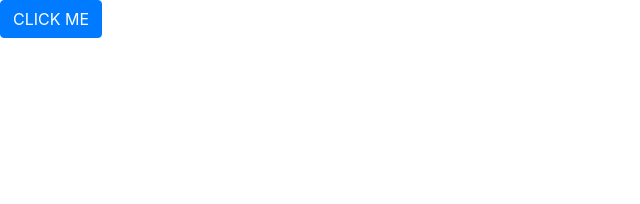
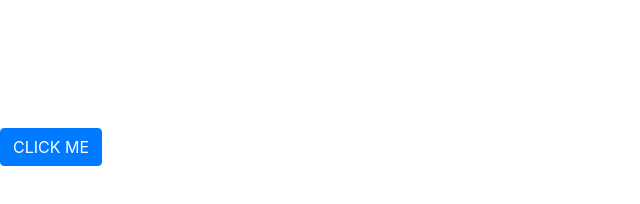
Before and after one commit to memehehehe/somethingforyou, a plain HTML site: page index.html in a window 1280 px wide. Shown: the whole page, without its empty margins (0-640 px from the left). Drawn offline with nearby package versions, Linux system fonts and the light colour scheme.

Commit message:
Update style.css

```diff
--- a/style.css
+++ b/style.css
@@ -1,5 +1,5 @@
 button{
-    margin-top:10%;
+    margin-top:10%!important;
     margin-left:47%;
 }
 .cont_corazon {
```
